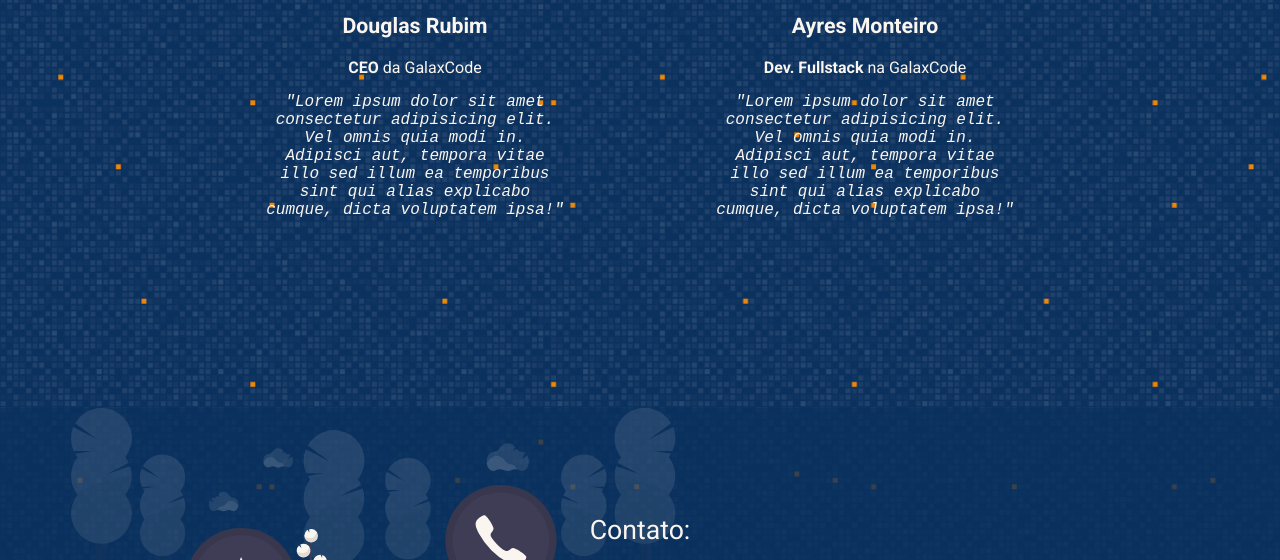
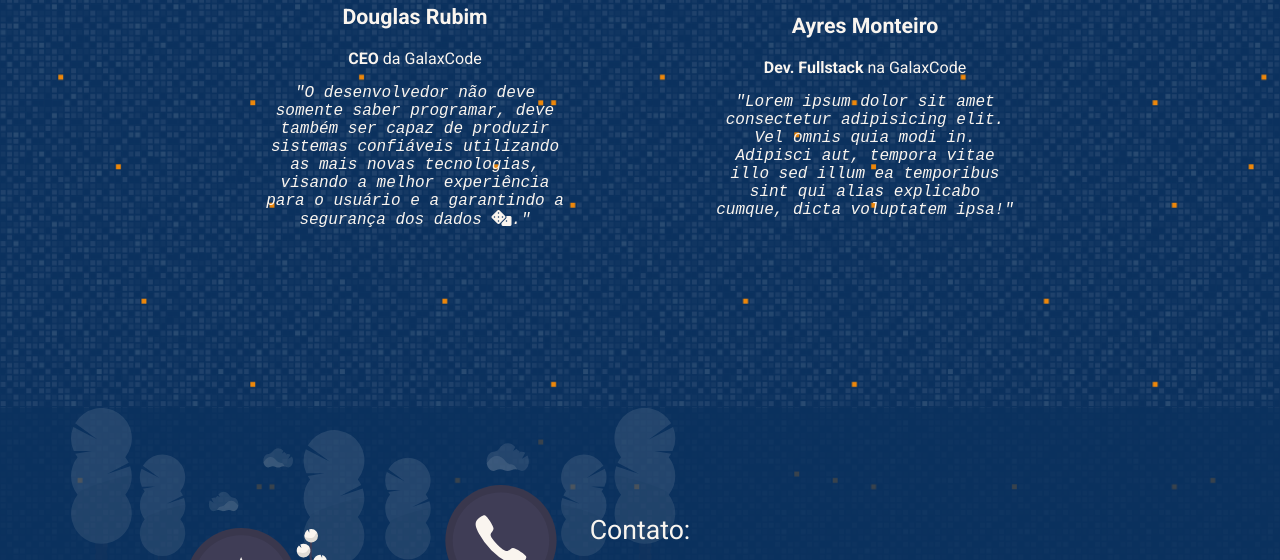
Before and after one commit to douglasrubims/Galax-Code-Landing-Page, a plain HTML site: page index.html in a window 1280 px wide. Shown: the part 2518-3078 px from the top of the page. Drawn offline with Linux system fonts and the light colour scheme; no server answers.

Commit message:
Fala - Douglas Rubim

```diff
--- a/index.html
+++ b/index.html
@@ -127,8 +127,9 @@
 					<dd><strong>CEO</strong> da GalaxCode</dd>
 				</dl>
 				<div class="quote">
-					"Lorem ipsum dolor sit amet consectetur adipisicing elit. Vel omnis quia modi in. Adipisci aut,
-					tempora vitae illo sed illum ea temporibus sint qui alias explicabo cumque, dicta voluptatem ipsa!"
+					"O desenvolvedor não deve somente saber programar, deve também ser capaz de produzir sistemas
+					confiáveis utilizando as mais novas tecnologias, visando a melhor experiência para o usuário e a
+					garantindo a segurança dos dados <i class="fas fa-dice"></i>."
 				</div>
 			</div>
 			<div class="member">
```
